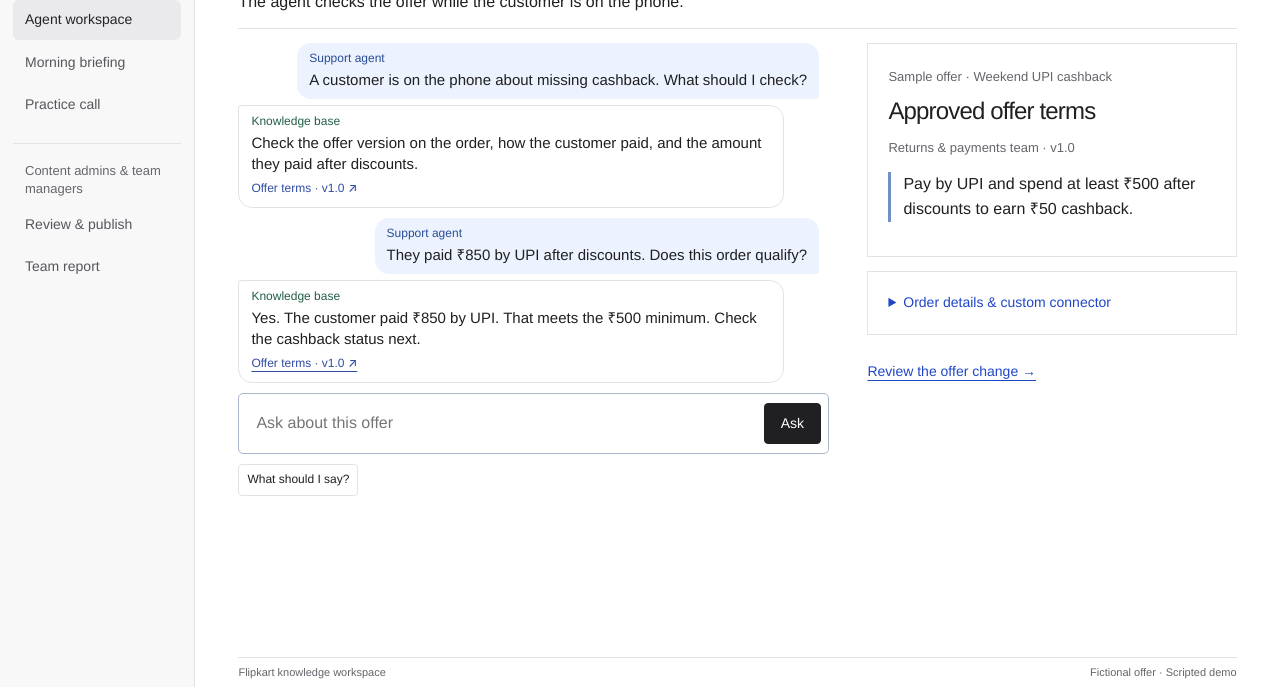
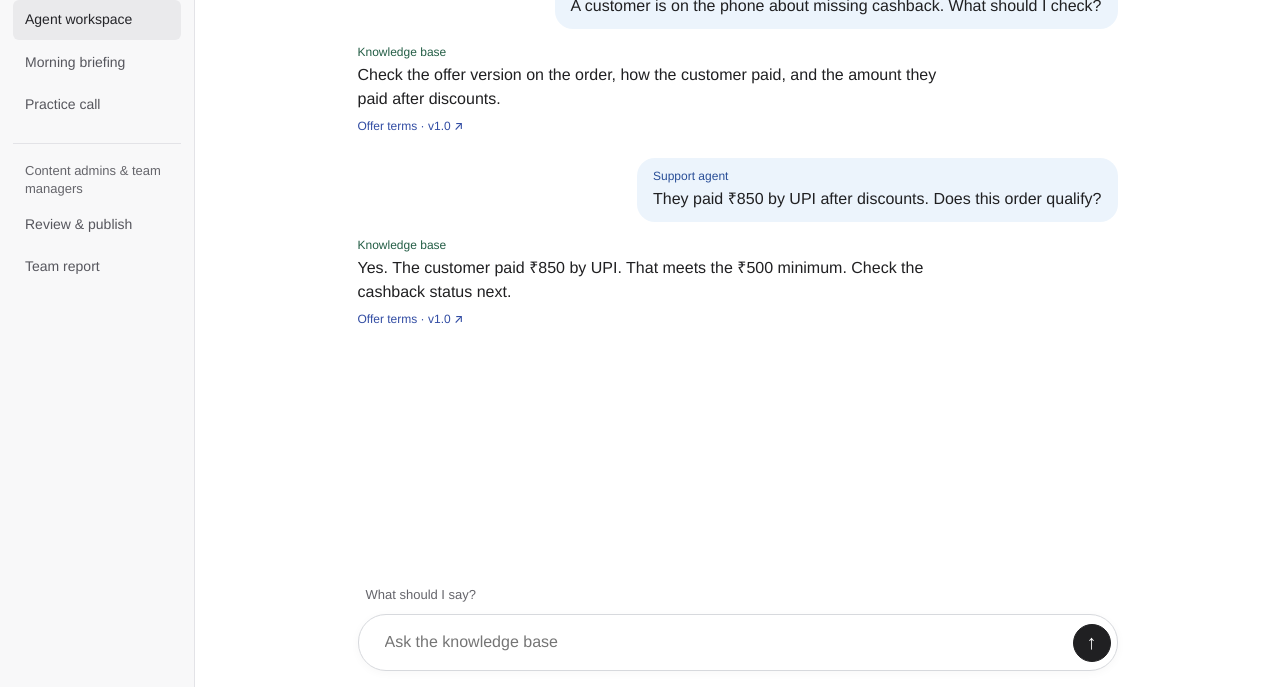
Before and after one commit to prasanna-gyde/flipkart-knowledge-demo, a plain HTML site: page index.html in a window 1280 px wide. Shown: the part 113-800 px from the top of the page. Drawn offline with Linux system fonts and the light colour scheme.

Commit message:
Publish full-pane agent chat

```diff
--- a/index.html
+++ b/index.html
@@ -223,26 +223,35 @@ summary { cursor: pointer; color: var(--accent); font-size: 14px; }
 .tree-options button {justify-content:space-between; text-align:left; color:var(--ink); background:white; border-color:var(--rule);}
 .tree-options button:hover {background:#eff5f1; border-color:#9cbbaa;}
 .tree-trail {font-size:13px; color:var(--quiet);}
-@media (min-width:940px) and (min-height:600px) {
-  [data-route="desk"] #app { height:100dvh; grid-template-rows:minmax(0,1fr) auto; }
-  [data-route="desk"] .stage { height:100%; min-height:0; padding-block:18px 8px; display:flex; flex-direction:column; }
-  [data-route="desk"] .stage header { margin-bottom:14px; padding-bottom:10px; }
-  [data-route="desk"] .stage header p { margin:3px 0; }
-  [data-route="desk"] .stage h1 { font-size:clamp(32px,3vw,42px); margin:5px 0; }
-  [data-route="desk"] .columns { flex:1; min-height:0; grid-template-columns:minmax(0,1.6fr) minmax(0,1fr); }
-  [data-route="desk"] .columns > section:first-child { min-height:0; display:flex; flex-direction:column; }
-  [data-route="desk"] .columns > section:last-child { overflow-y:auto; }
-  [data-route="desk"] .thread { overflow-y:auto; min-height:0; scrollbar-gutter:stable; }
-  [data-route="desk"] .exchange { margin:0; }
-  [data-route="desk"] .exchange + .exchange { margin-top:10px; }
-  [data-route="desk"] .chat-message { padding:7px 12px; max-width:94%; font-size:15px; line-height:1.4; }
-  [data-route="desk"] .agent-message { margin-bottom:6px; }
-  [data-route="desk"] .chat-message .speaker { margin:0; font-size:12px; }
-  [data-route="desk"] .chat-message p { margin:2px 0; }
-  [data-route="desk"] .citation { margin:0; min-height:24px; }
-  [data-route="desk"] #ask, [data-route="desk"] .actions { flex-shrink:0; }
-  [data-route="desk"] .actions { margin:6px 0 0; }
-  [data-route="desk"] footer { padding-block:6px; }
+[data-route="desk"] .stage { width:100%; max-width:none; padding:0; margin:0; display:flex; flex-direction:column; min-width:0; }
+[data-route="desk"] footer { display:none; }
+.stage .chat-bar { display:flex; align-items:center; justify-content:space-between; padding:14px clamp(16px,3vw,44px); margin:0; border:0; }
+.stage .chat-bar h1 { font-size:20px; font-weight:450; letter-spacing:-.035em; margin:0; }
+.chat-bar button, .chat-dialog .close { background:transparent; color:var(--quiet); border:1px solid var(--rule); border-radius:22px; font-size:13px; padding:5px 13px; min-height:34px; }
+.stage .thread, .chat-compose { width:min(760px,calc(100% - 36px)); margin-inline:auto; }
+.stage .thread { padding:16px 0; margin-block:0; overflow-wrap:anywhere; }
+.stage .exchange { margin:0; }
+.stage .exchange + .exchange { margin-top:20px; }
+.stage .chat-message { padding:0; font-size:16px; line-height:1.5; }
+.stage .agent-message { background:#ecf4fc; padding:9px 16px; margin:0 0 14px auto; border-radius:18px; }
+.stage .knowledge-message { border:0; }
+.stage .chat-message .speaker { font-size:12px; margin:0; }
+.stage .thread p { margin:2px 0; }
+.stage .citation { margin:0; min-height:24px; }
+.chat-compose { padding:8px 0 16px; }
+.chat-compose .actions { margin:0 0 5px; }
+.chat-compose .actions button { background:none; border:0; color:var(--quiet); min-height:28px; font-size:13px; padding:2px 8px; }
+.chat-compose #ask { border-radius:28px; padding:5px 6px 5px 16px; border-color:#d7d9dd; box-shadow:0 2px 10px #10182809; }
+.chat-compose #ask button { border-radius:50%; width:38px; min-height:38px; padding:0; font-size:20px; }
+.chat-dialog { width:min(460px,92vw); max-height:85dvh; overflow:auto; border:1px solid var(--rule); border-radius:16px; padding:24px; color:var(--ink); }
+.chat-dialog::backdrop { background:#17233244; }
+.chat-dialog .close { float:right; }
+.chat-dialog .sheet { padding:10px 0; border:0; }
+@media(min-width:940px) and (min-height:600px){
+  [data-route="desk"] #app { height:100dvh; grid-template-rows:minmax(0,1fr); }
+  [data-route="desk"] .mast { grid-row:1; }
+  [data-route="desk"] .stage { height:100%; min-height:0; }
+  .stage .thread { flex:1; min-height:0; overflow-y:auto; }
 }
 .workspace-nav nav { display:block; margin:0; overflow:visible; }
 .workspace-nav h2 { font-size:13px; line-height:1.4; font-weight:500; letter-spacing:normal; color:var(--quiet); margin:0 12px 6px; }
@@ -300,15 +309,16 @@ function agent(){
   const conversation=state.turns.map((t,i)=>`<article class="exchange">
     <div class="chat-message agent-message"><span class="speaker">Support agent</span><p class="question"></p></div>
     <div class="chat-message knowledge-message"><span class="speaker">Knowledge base</span><p>${answer(t)}</p>
-    <button class="citation" data-turn="${i}" aria-pressed="${i===state.selected}">${t.kind==='unknown'?'Check policy coverage':'Offer terms · '+revision(t.version)} ↗</button></div></article>`).join('');
-  return intro('Agent workspace · Sample call','Where’s my cashback?','The agent checks the offer while the customer is on the phone.')+
-    `<div class="columns"><section><div class="thread" tabindex="0" aria-label="Sample conversation">${conversation}</div>
-    <form id="ask"><input name="question" required aria-label="Ask the knowledge base" placeholder="Ask about this offer"><button>Ask</button></form><div class="actions">${button('script','What should I say?',true)}</div></section>
-    <section><div class="sheet" aria-live="polite">${tip}<h2>Approved offer terms</h2><p class="meta">Returns & payments team · ${revision(selected.version)}</p>
-    ${selected.kind==='unknown'?'<p>No matching rule. Ask your team lead.</p>':policy(selected.version)}</div>
+    <button class="citation" data-turn="${i}" aria-haspopup="dialog">${t.kind==='unknown'?'Check policy coverage':'Offer terms · '+revision(t.version)} ↗</button></div></article>`).join('');
+  return `<header class="chat-bar"><h1>Where’s my cashback?</h1><button data-open-order aria-haspopup="dialog">Order details</button></header>
+    <div class="thread" tabindex="0" aria-label="Sample conversation">${conversation}</div>
+    <div class="chat-compose"><div class="actions">${button('script','What should I say?',true)}</div>
+    <form id="ask"><input name="question" required aria-label="Ask the knowledge base" placeholder="Ask the knowledge base"><button aria-label="Send question">↑</button></form></div>
+    <dialog class="chat-dialog" aria-labelledby="terms-title"><button class="close" data-close>Close</button><div class="sheet">${tip}<h2 id="terms-title">Approved offer terms</h2><p class="meta">Returns & payments team · ${revision(selected.version)}</p>
+    <div id="turn-policy">${policy(selected.version)}</div></div>
     <details class="sheet"><summary>Order details & custom connector</summary><p>Sample order FK-8042 · Offer ${revision(state.turns[0].version)}</p><p>List price ₹1,100 · Paid ₹850 · UPI</p>
     <label for="source">Order field for checking the minimum spend</label><select id="source"><option value="paid_amount">Amount paid after discounts</option><option value="list_price">List price before discounts</option></select><p id="mapping" role="status"></p></details>
-    ${state.version===2?handoff('practice','Practise this offer rule'):handoff('studio','Review the offer change')}</section></div>`;
+    ${state.version===2?handoff('practice','Practise this offer rule'):handoff('studio','Review the offer change')}</dialog>`;
 }
 function review(){
   const done=state.version===2;
@@ -391,8 +401,15 @@ function render(){
     document.querySelectorAll('.question').forEach((el,i)=>el.textContent=state.turns[i].question);
     document.querySelector('#source').value=state.field;
     showMapping();
-    if(key==='connector')document.querySelector('.stage details').open=true;
+    if(key==='connector')openChatDetails(true);
   }
+}
+function openChatDetails(showOrder){
+  const dialog=document.querySelector('.chat-dialog');
+  const turn=state.turns[state.selected];
+  dialog.querySelector('#turn-policy').innerHTML=turn.kind==='unknown'?'<p>No matching rule. Ask your team lead.</p>':policy(turn.version);
+  dialog.querySelector('details').open=showOrder;
+  dialog.showModal();
 }
 function showMapping(){
   const el=document.querySelector('#mapping');
@@ -403,6 +420,7 @@ function ask(question,kind){
   state.turns.push({question,kind,version:state.turns[0].version});
   state.selected=state.turns.length-1;render();
   const thread=document.querySelector('.thread');thread.scrollTop=thread.scrollHeight;
+  document.querySelector('#ask input').focus({preventScroll:true});
 }
 app.addEventListener('submit',e=>{
   e.preventDefault();
@@ -424,7 +442,9 @@ app.addEventListener('click',e=>{
     render();document.querySelector('#tree-question').focus();return;
   }
   const citation=e.target.closest('[data-turn]');
-  if(citation){state.selected=Number(citation.dataset.turn);render();return;}
+  if(citation){state.selected=Number(citation.dataset.turn);openChatDetails(false);return;}
+  if(e.target.closest('[data-open-order]')){openChatDetails(true);return;}
+  if(e.target.closest('[data-close]')){document.querySelector('.chat-dialog').close();return;}
   const action=e.target.closest('[data-action]')?.dataset.action;
   if(!action)return;
   switch(action){
```
